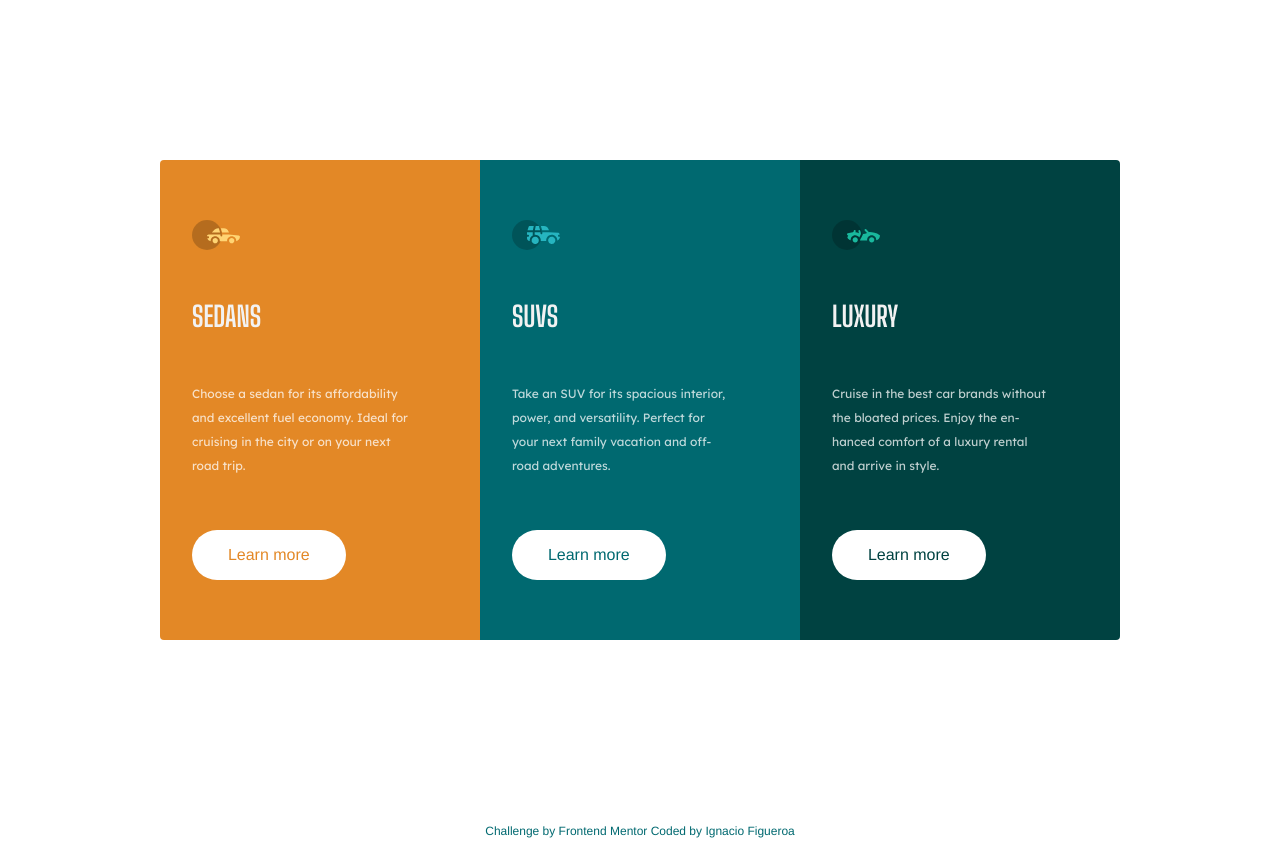
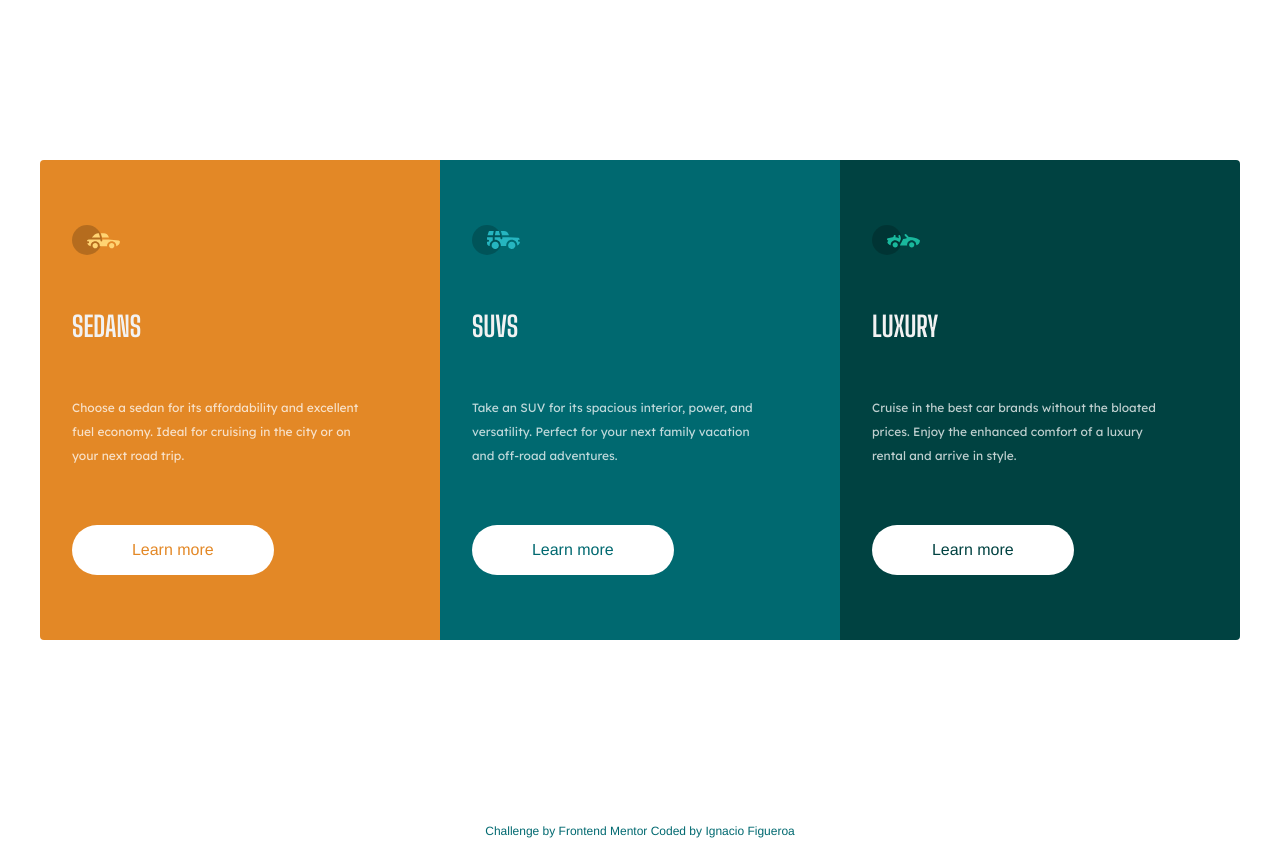
Before and after one commit to ignaciofigueroadev/3-Column-preview-card-component, a website: page index.html in a window 1280 px wide. Drawn offline with Linux system fonts and the light colour scheme.

Commit message:
Fixing width of the cards

```diff
--- a/sass/style.scss
+++ b/sass/style.scss
@@ -31,7 +31,7 @@
 }
 
 .card {
-    width: 20em;
+    width: 25em;
     height: 25em;
     display: flex;
     flex-direction: column;
```
Also changed, not shown: css/style.css.
